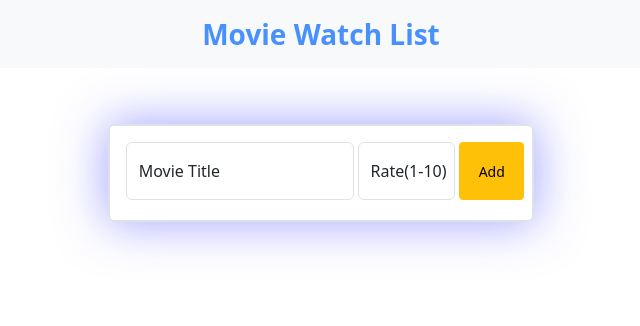
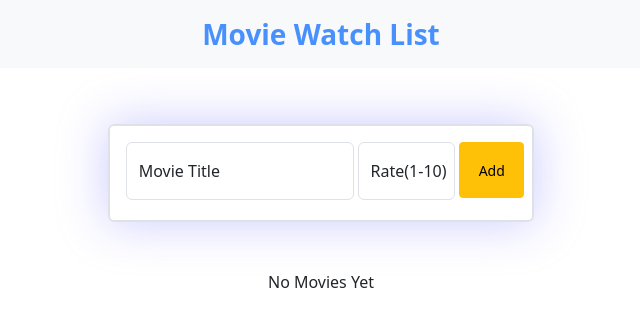
Before and after one commit to Shawaiz99/movie-watch-list-practice-project, a React app: page / in a window 1280 px wide. Shown: the top 326 px of the page, without its empty margins (319-959 px from the left). Built offline with nearby package versions, Linux system fonts and the light colour scheme; the HTML template or start-up script is replaced by a standard one.

Commit message:
Added ID's to the button element and gave it some stylinf in css

```diff
--- a/src/components/MovieForm.jsx
+++ b/src/components/MovieForm.jsx
@@ -63,6 +63,7 @@ function MovieForm({ addMovie }) {
         </div>
       </div>
       <button
+        id="submit-btn"
         type="submit"
         className="btn btn-warning btn-sm col-xl-2 col-12 mb-1"
       >
--- a/src/components/MovieList.jsx
+++ b/src/components/MovieList.jsx
@@ -2,7 +2,7 @@ import MovieCard from "./MovieCard";
 
 function MovieList({movies, removeMovie}) {
 
-  return (
+  return (movies.length < 1 ? (<div className="text-center mt-5">No Movies Yet</div>) :
     <div className="d-flex flex-column gap-3 align-items-center mt-5">
       {movies.map((movie) => (
         <MovieCard key={movie.id} movie={movie} removeMovie={removeMovie}/>
--- a/src/index.css
+++ b/src/index.css
@@ -3,7 +3,7 @@
 }
 
 .neon-shadow {
-  box-shadow: 0 0 3rem 0.1rem rgb(147, 147, 255, 0.842);
+  box-shadow: 0 0 3rem 0.1rem rgb(147, 147, 255, 0.464);
 }
 
 .custom-badge-position {
@@ -12,3 +12,7 @@
   min-width: 2.2rem;
   max-width: 2.2rem;
 }
+
+#submit-btn {
+  height: 3.5rem;
+}
```
